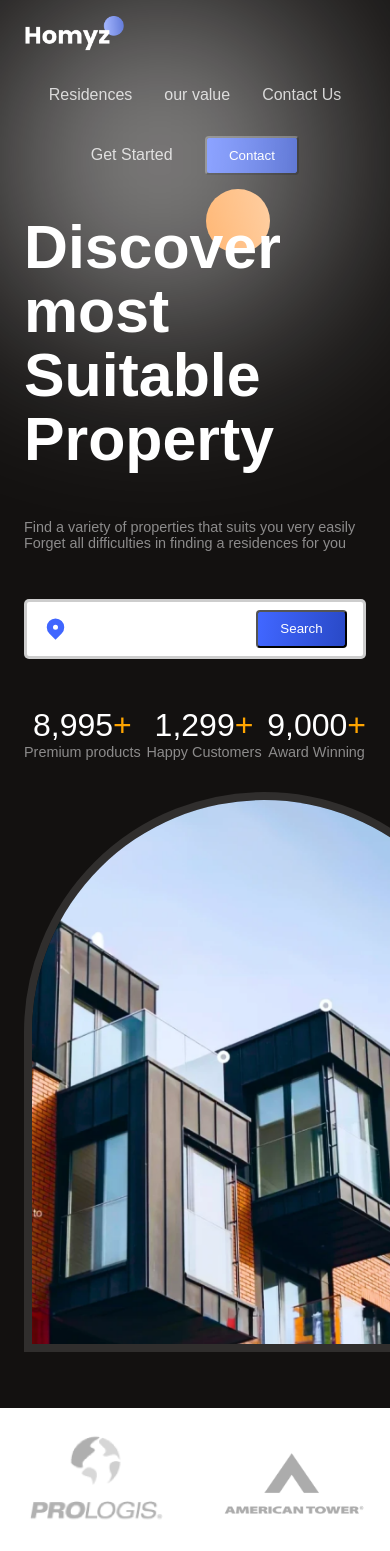
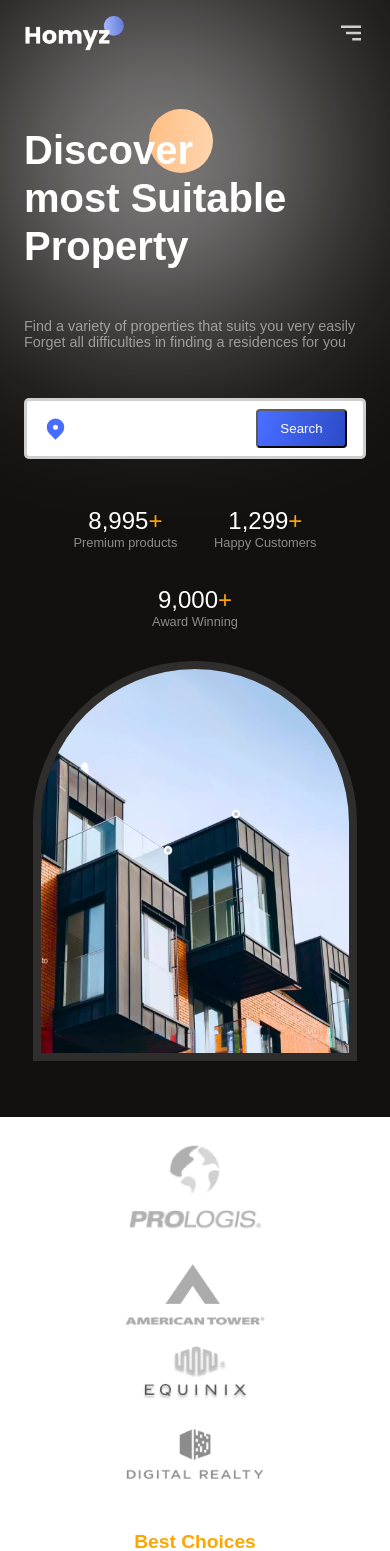
Before and after one commit to Sundarasekar01/React-Website, a React (Vite) app: page / in a window 390 px wide. Shown: the top 1551 px of the page. Built offline with nearby package versions, Linux system fonts and the light colour scheme.

Commit message:
jsx and its css

```diff
--- a/src/App.jsx
+++ b/src/App.jsx
@@ -5,6 +5,7 @@
 import Value from './components/Value/Value'
 import Contact from './components/Contact/Contact'
 import GetStarted from "./components/GetStarted/GetStarted";
+import Footer from "./components/Footer/Footer";
 import "./App.css";
 
 function App() {
@@ -22,6 +23,7 @@
     <Value/>
     <Contact/>
     <GetStarted/>
+    <Footer/>
 
     </div>
   );
--- a/src/components/Contact/Contact.css
+++ b/src/components/Contact/Contact.css
@@ -63,3 +63,29 @@
     color: white;
     scale: 0.8;
 }
+
+
+
+@media(max-width:1024px){
+    .c-container{
+        flex-direction:column
+    }
+
+    .c-right{
+        justify-content: center;
+    }
+
+    .contactModes{
+        width:100%;
+    }
+
+    .row{
+        flex-direction: column;
+        width: 100%;
+    }
+
+
+    .mode{
+        width:100%
+    }
+}
--- /dev/null
+++ b/src/components/Footer/Footer.css
@@ -0,0 +1,25 @@
+.f-container{
+    justify-content: space-between;
+}
+
+.f-left{
+    gap: 1rem;
+}
+
+.f-menu{
+    gap: 1.5rem;
+    margin-top: 1.5rem;
+    font-weight:500;
+}
+
+
+@media(max-width:768px){
+    .f-container{
+        justify-content: center;
+    }
+
+    .f-container>div{
+        align-items: center!important;
+        text-align:center;
+    }
+}
--- /dev/null
+++ b/src/components/Footer/Footer.jsx
@@ -0,0 +1,37 @@
+import React from "react";
+import "./Footer.css";
+
+const Footer = () => {
+  return (
+    <section className="f-wrapper">
+      <div className="paddings innerWidth flexCenter f-container">
+        {/* leftside */}
+
+        <div className="flexColStart f-left">
+          <img src="./logo2.png" alt="logo" />
+
+          <span className="secondaryText">
+            Our vision is to make all people <br />
+            the best place to live for them.
+          </span>
+        </div>
+
+        {/* right side */}
+
+        <div className="flexColStart f-right">
+          <span className="primaryText">Information</span>
+          <span className="secondaryText">145 Newyork, FL 4572, USA</span>
+
+          <div className="flexCenter f-menu">
+            <span>Property</span>
+            <span>Services</span>
+            <span>product</span>
+            <span>About Us</span>
+          </div>
+        </div>
+      </div>
+    </section>
+  );
+};
+
+export default Footer;
--- a/src/components/Header/Header.css
+++ b/src/components/Header/Header.css
@@ -16,3 +16,33 @@
 .h-menu > *:hover {
   cursor: pointer;
 }
+
+.menu-icon {
+  display: none;
+}
+
+@media (max-width: 768px) {
+
+  .menu-icon {
+    display: block;
+    cursor: pointer;
+  }
+
+  .h-menu {
+    color: var(--black);
+    position: absolute;
+    top: 3rem;
+    right: 4rem;
+    background: white;
+    flex-direction: column;
+    font-weight: 500;
+    gap: 2rem;
+    padding: 3rem;
+    border-radius: 10px;
+    align-items: flex-start;
+    box-shadow: 0px 4px 4px rgba(0, 0, 0, 0.05);
+    transition: all 300ms ease-in;
+    z-index: 99;
+    cursor: pointer;
+  }
+}
--- a/src/components/Header/Header.jsx
+++ b/src/components/Header/Header.jsx
@@ -1,23 +1,56 @@
 import React from "react";
-import './Header.css'
+import { useState } from "react";
+import "./Header.css";
+import { BiMenuAltRight } from "react-icons/bi";
+import { outsideClickHandler } from "react-outside-click-handler";
+
 
 const Header = () => {
+
+const [menuOpened,setMenuOpened]= useState(false)
+
+const getMenuStyles =(menuOpened)=>{
+  if(document.documentElement.clientWidth <= 800)
+  {
+    return {right : !menuOpened && '-100%'}
+  }
+}
+
+
   return (
     <section className="h-wrapper">
       <div className="flexCenter paddings innerWidth h-container">
         <img src="./logo.png" alt="logo" width={100} />
 
-        <div className="flexCenter h-menu">
+
+        <outsideClickHandler
+        onOutsideClick={()=>{
+          setMenuOpened(false)
+        }}
+        >
+
+
+        <div className="flexCenter h-menu" style={getMenuStyles(menuOpened)}>
           <a href="">Residences</a>
-          <a href="">our value</a>
+          <a href="">Our value</a>
           <a href="">Contact Us</a>
           <a href="">Get Started</a>
 
-<button className="button">
-  <a href="">Contact</a>
-</button>
+          <button className="button">
+            <a href="">Contact</a>
+          </button>
+        </div>
 
-        </div>
+        </outsideClickHandler>
+
+ {/* responsive */}
+
+ <div className="menu-icon" onClick={()=>setMenuOpened((prev)=>!prev)}>
+        <BiMenuAltRight size={30}/>
+      </div>
+
+
+
       </div>
     </section>
   );
--- a/src/components/Hero/Hero.css
+++ b/src/components/Hero/Hero.css
@@ -3,10 +3,12 @@
   position: relative;
   padding-bottom: 2rem;
   background-color: var(--black);
+  z-index: 1;
+
 }
 
 .hero-container {
-  justify-content: space-between;
+  justify-content: space-around;
   align-items: flex-end;
 }
 
@@ -53,7 +55,7 @@
 }
 
 
-.hero-stats{
+.stats{
     width: 100%;
     justify-content: space-between;
 }
@@ -82,3 +84,45 @@
   width: 100%;
   height: 100%;
 }
+
+
+
+@media (max-width:640px){
+  /* .hero-container{
+    margin-top:2rem;
+  } */
+
+  .hero-title>h1{
+    margin-top:2rem;
+    font-size:2.5rem;
+    line-height:3rem;
+  }
+
+  .orange-circle{
+    margin-top:2rem;
+  }
+
+.image-container{
+  width: 95%;
+  height: 25rem;
+}
+
+ .stats{
+  justify-content: center;
+  gap: 2.3rem;
+}
+
+.hero-right{
+  width: 100%;
+}
+
+.stat>:nth-child(1){
+  font-size: 1.5rem;
+}
+
+.stat>:nth-child(2){
+  font-size: 0.8rem;
+}
+
+
+}
--- a/src/components/Hero/Hero.jsx
+++ b/src/components/Hero/Hero.jsx
@@ -2,20 +2,28 @@
 import "../Hero/Hero.css";
 import { HiLocationMarker } from "react-icons/hi";
 import CountUp from "react-countup";
+import {motion} from 'framer-motion'
 
 const Hero = () => {
   return (
     <section className="hero-wrapper">
-      <div className="flexCenter paddings innerWidth hero-container">
+      <div className=" paddings innerWidth flexCenter hero-container">
         <div className="flexColStart hero-left">
           <div className="hero-title">
             <div className="orange-circle" />
 
-            <h1>
+            <motion.h1
+            initial={{y:'2rem',opacity:0}}
+            animate={{y:0,opacity:1}}
+            transition={{
+duration:2,type:'spring'
+            }}
+
+            >
               Discover <br />
               most Suitable <br />
               Property
-            </h1>
+            </motion.h1>
           </div>
 
           <div className="flexColStart hero-description">
@@ -31,7 +39,7 @@
             <button className="button">Search</button>
           </div>
 
-          <div className="flexCenter hero-stats">
+          <div className="flexCenter stats">
             <div className="flexColCenter stat">
               <span>
                 <CountUp start={8500} end={9000} duration={10} />
@@ -61,9 +69,16 @@
         {/* right side */}
 
         <div className="flexCenter hero-right">
-          <div className="image-container">
+          <motion.div
+           initial={{x:'7rem',opacity:0}}
+           animate={{x:0,opacity:1}}
+           transition={{
+duration:2,type:'spring'
+           }}
+
+          className="image-container">
             <img src="./hero-image.png" alt="" />
-          </div>
+          </motion.div>
         </div>
       </div>
     </section>
--- a/src/components/Residencies/Residencies.css
+++ b/src/components/Residencies/Residencies.css
@@ -53,10 +53,11 @@
 
 
  .r-buttons{
-    /* position: absolute;  */
+    position: initial;
      gap: 1rem;
      top: -4rem;
      right: 0;
+     z-index: 100;
 
 }
 
@@ -67,6 +68,7 @@
     border: none;
     border-radius: 5px;
     background-color: white;
+    cursor: pointer;
 
 }
 
@@ -77,6 +79,20 @@
 }
 
 .r-buttons>:nth-child(2){
-    background-color: #EEEEFF;
-    /* box-shadow:0px opx 5px 1px rgba(0,0,0,0.25); */
+
+    box-shadow:0px opx 5px 1px rgba(0,0,0,0.25);
 }
+
+
+
+@media(max-width:640px){
+
+.r-head{
+    align-items: center;
+}
+
+/* .r-buttons{
+    position: initial;
+} */
+
+}
--- a/src/components/Residencies/Residencies.jsx
+++ b/src/components/Residencies/Residencies.jsx
@@ -15,7 +15,7 @@
         </div>
 
         <Swiper {...sliderSettings}>
-          {/* <SliderButton /> */}
+          <SliderButton />
 
           {data.map((card, i) => (
             <SwiperSlide key={i}>
--- a/src/components/Value/Value.css
+++ b/src/components/Value/Value.css
@@ -49,3 +49,18 @@
 .accordionButton .primaryText{
     font-size: 1.1rem;
 }
+
+
+
+@media (max-width:1024px){
+    .v-container{
+        flex-direction: column;
+    }
+
+
+    @media (max-width:768px){
+        .accordionButton.primaryText{
+            font-size: 0.8rem;
+        }
+    }
+}
```
